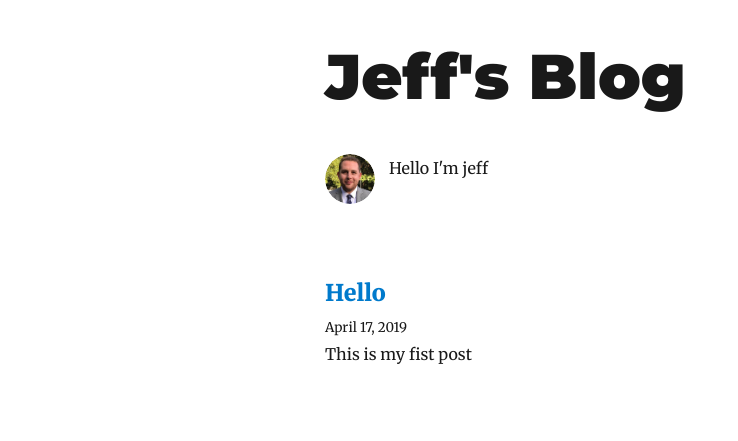
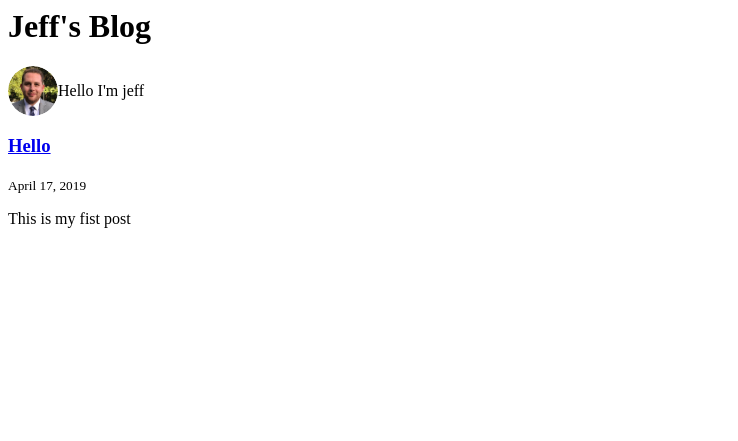
Before and after one commit to Jheller11/gatsby-blog, a Gatsby site: page / in a window 1280 px wide. Shown: the whole page, without its empty margins (0-738 px from the left). Built offline with nearby package versions, Linux system fonts and the light colour scheme; Gatsby itself is replaced by a stand-in of ours; some packages are replaced by stand-ins of ours.

Commit message:
remove typography

```diff
--- a/gatsby-config.js
+++ b/gatsby-config.js
@@ -3,7 +3,7 @@ module.exports = {
     title: `Jeff's Blog`,
     author: `Jeff Heller`,
     description: ``,
-    siteUrl: ``,
+    siteUrl: `localhost:8000`,
   },
   plugins: [
     {
@@ -65,11 +65,5 @@ module.exports = {
     },
     `gatsby-plugin-offline`,
     `gatsby-plugin-react-helmet`,
-    {
-      resolve: `gatsby-plugin-typography`,
-      options: {
-        pathToConfigModule: `src/utils/typography`,
-      },
-    },
   ],
 }
--- a/src/components/bio.js
+++ b/src/components/bio.js
@@ -9,8 +9,6 @@ import React from "react"
 import { StaticQuery, graphql } from "gatsby"
 import Image from "gatsby-image"
 
-import { rhythm } from "../utils/typography"
-
 function Bio() {
   return (
     <StaticQuery
@@ -21,14 +19,12 @@ function Bio() {
           <div
             style={{
               display: `flex`,
-              marginBottom: rhythm(2.5),
             }}
           >
             <Image
               fixed={data.avatar.childImageSharp.fixed}
               alt={author}
               style={{
-                marginRight: rhythm(1 / 2),
                 marginBottom: 0,
                 minWidth: 50,
                 borderRadius: `100%`,
@@ -57,9 +53,6 @@ const bioQuery = graphql`
     site {
       siteMetadata {
         author
-        social {
-          twitter
-        }
       }
     }
   }
--- a/src/components/layout.js
+++ b/src/components/layout.js
@@ -1,7 +1,5 @@
 import React from "react"
 import { Link } from "gatsby"
-
-import { rhythm, scale } from "../utils/typography"
 
 class Layout extends React.Component {
   render() {
@@ -13,8 +11,6 @@ class Layout extends React.Component {
       header = (
         <h1
           style={{
-            ...scale(1.5),
-            marginBottom: rhythm(1.5),
             marginTop: 0,
           }}
         >
@@ -56,8 +52,6 @@ class Layout extends React.Component {
         style={{
           marginLeft: `auto`,
           marginRight: `auto`,
-          maxWidth: rhythm(24),
-          padding: `${rhythm(1.5)} ${rhythm(3 / 4)}`,
         }}
       >
         <header>{header}</header>
--- a/src/pages/index.js
+++ b/src/pages/index.js
@@ -4,7 +4,6 @@ import { Link, graphql } from "gatsby"
 import Bio from "../components/bio"
 import Layout from "../components/layout"
 import SEO from "../components/seo"
-import { rhythm } from "../utils/typography"
 
 class BlogIndex extends React.Component {
   render() {
@@ -23,11 +22,7 @@ class BlogIndex extends React.Component {
           const title = node.frontmatter.title || node.fields.slug
           return (
             <div key={node.fields.slug}>
-              <h3
-                style={{
-                  marginBottom: rhythm(1 / 4),
-                }}
-              >
+              <h3 style={{}}>
                 <Link style={{ boxShadow: `none` }} to={node.fields.slug}>
                   {title}
                 </Link>
@@ -35,7 +30,7 @@ class BlogIndex extends React.Component {
               <small>{node.frontmatter.date}</small>
               <p
                 dangerouslySetInnerHTML={{
-                  __html: node.frontmatter.description || node.excerpt,
+                  __html: node.frontmatter.description || null,
                 }}
               />
             </div>
--- a/src/utils/typography.js
+++ /dev/null
@@ -1,23 +0,0 @@
-import Typography from "typography"
-import Wordpress2016 from "typography-theme-wordpress-2016"
-
-Wordpress2016.overrideThemeStyles = () => {
-  return {
-    "a.gatsby-resp-image-link": {
-      boxShadow: `none`,
-    },
-  }
-}
-
-delete Wordpress2016.googleFonts
-
-const typography = new Typography(Wordpress2016)
-
-// Hot reload typography in development.
-if (process.env.NODE_ENV !== `production`) {
-  typography.injectStyles()
-}
-
-export default typography
-export const rhythm = typography.rhythm
-export const scale = typography.scale
```
Also changed, not shown: src/templates/blog-post.js (+1 -9 lines).
